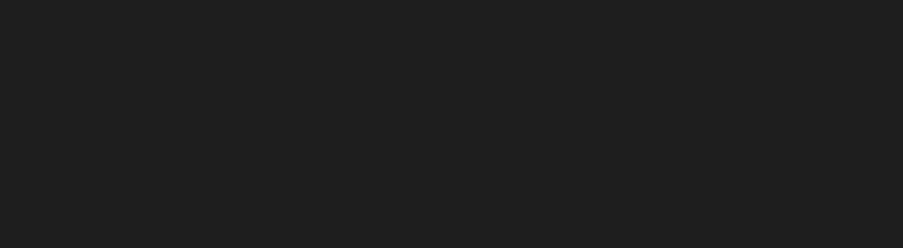
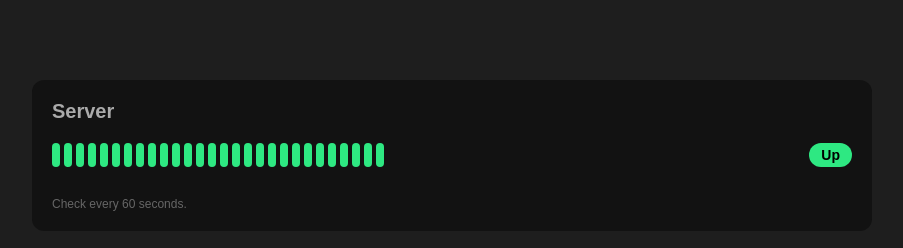
Before and after one commit to lubro0/PlanetStatus, a plain HTML site: page index.html in a window 1280 px wide. Shown: the whole page, without its empty margins (188-1091 px from the left). Drawn offline with Linux system fonts and the light colour scheme.

Commit message:
Update index.html

```diff
--- a/index.html
+++ b/index.html
@@ -11,9 +11,99 @@
       width: 100vw;
       height: 100vh;
       background-color: #1e1e1e;
+      font-family: sans-serif;
+      color: #fff;
+      display: flex;
+      flex-direction: column;
+      align-items: center;
+      justify-content: start;
+      padding: 40px;
+      box-sizing: border-box;
+    }
+    .category {
+      margin-bottom: 40px;
+      width: 100%;
+      max-width: 800px;
+      background: #121212;
+      padding: 20px;
+      border-radius: 12px;
+    }
+    .category h2 {
+      margin: 0 0 20px 0;
+      font-size: 20px;
+      color: #aaa;
+    }
+    .monitor-row {
+      display: flex;
+      align-items: center;
+      margin-bottom: 10px;
+    }
+    .bars {
+      display: flex;
+      gap: 4px;
+      flex: 1;
+    }
+    .bar {
+      width: 8px;
+      height: 24px;
+      background-color: #2e2e2e;
+      border-radius: 4px;
+    }
+    .bar.online {
+      background-color: #2ee882;
+    }
+    .status-label {
+      background-color: #2ee882;
+      color: #000;
+      padding: 4px 12px;
+      border-radius: 9999px;
+      font-weight: bold;
+      font-size: 14px;
+    }
+    .footnote {
+      font-size: 12px;
+      color: #666;
+      margin-top: 30px;
     }
   </style>
 </head>
 <body>
+  <div class="category">
+    <h2>Server</h2>
+    <div class="monitor-row">
+      <div class="bars">
+        <div class="bar online"></div>
+        <div class="bar online"></div>
+        <div class="bar online"></div>
+        <div class="bar online"></div>
+        <div class="bar online"></div>
+        <div class="bar online"></div>
+        <div class="bar online"></div>
+        <div class="bar online"></div>
+        <div class="bar online"></div>
+        <div class="bar online"></div>
+        <div class="bar online"></div>
+        <div class="bar online"></div>
+        <div class="bar online"></div>
+        <div class="bar online"></div>
+        <div class="bar online"></div>
+        <div class="bar online"></div>
+        <div class="bar online"></div>
+        <div class="bar online"></div>
+        <div class="bar online"></div>
+        <div class="bar online"></div>
+        <div class="bar online"></div>
+        <div class="bar online"></div>
+        <div class="bar online"></div>
+        <div class="bar online"></div>
+        <div class="bar online"></div>
+        <div class="bar online"></div>
+        <div class="bar online"></div>
+        <div class="bar online"></div>
+      </div>
+      <div class="status-label">Up</div>
+    </div>
+    <div class="footnote">Check every 60 seconds.</div>
+  </div>
 </body>
 </html>
```
